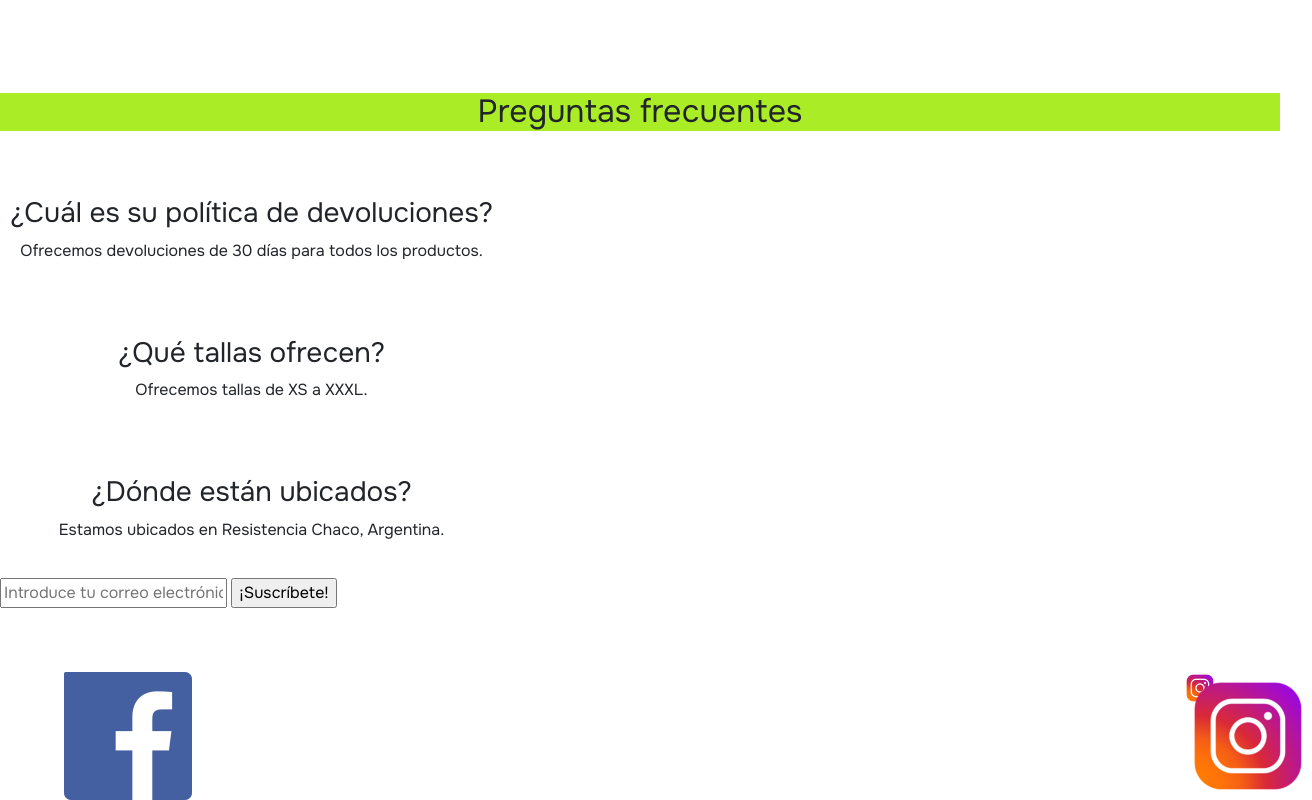
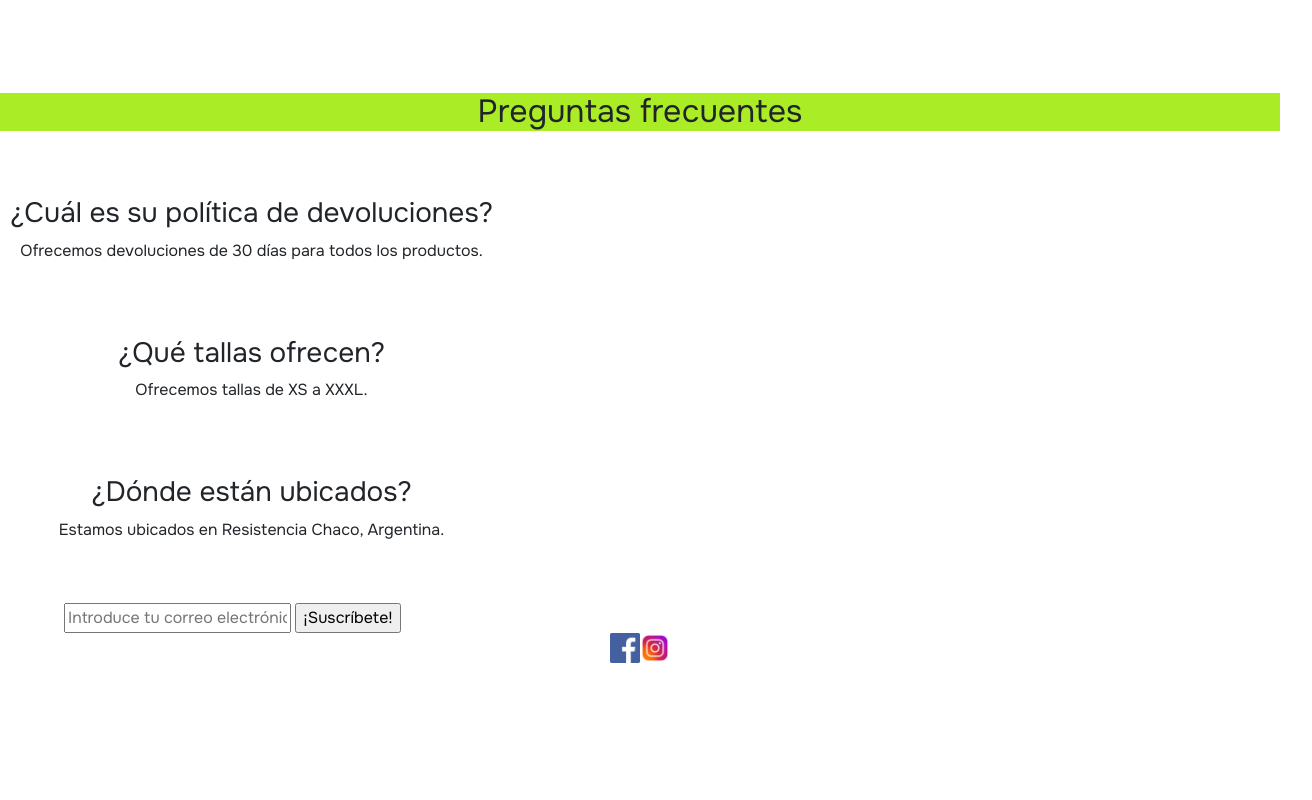
Before and after one commit to NaiaraWet/PF-DressCode-wetzel, a plain HTML site: page index.html in a window 1280 px wide. Shown: the part 2317-3117 px from the top of the page, 1312 px wide, since content can reach past the window. After the commit the page ends 2981 px from the top, so only its background shows below. Drawn offline with nearby package versions, Linux system fonts and the light colour scheme.

Commit message:
Version 4 de Preentregable

```diff
--- a/css/style.css
+++ b/css/style.css
@@ -156,32 +156,34 @@ h3 {
   width: 100%;
   text-align: center;
 }
+.suscribete {
+  margin-left: 5%;
+  margin-top: 2%;
+}
 
 .social-media {
   display: flex;
-  justify-content: space-between;
+  justify-content: center;
   align-items: center;
-  margin: 5%;
 
   }
 
-  .logo-facebook {
-    width: 32px;
-    height: 32px;
-    background-image: url("../assets/facebook.png");
+  .logo-facebook img{
+    width: 30px;
+    height: 30px;
     background-position: center;
     background-size: cover;
     background-repeat: no-repeat;
     background-color: #ffffff;
-    margin-right: 2%;
+    margin-bottom: 3%;
      }
-     .logo-instagram {
-      width: 32px;
-      height: 32px;
-      background-image: url("../assets/instagram.png");
+     .logo-instagram img {
+      width: 30px;
+      height: 30px;
       background-position: center;
       background-size: cover;
       background-repeat: no-repeat;
+      margin-bottom: 3%;
 
     }
 
@@ -256,7 +258,7 @@ h3 {
 
   @media (max-width: 1020px) {
      body {
-      background-color: #5656b3;
+      background-color: #8282cf;
      }
 
    }
@@ -360,5 +362,4 @@ h3 {
     }
 
 
-
     }
--- a/index.html
+++ b/index.html
@@ -172,10 +172,12 @@
           </li>
         </ul>
       </div>
+      <div class="suscribete">
       <form action="https://miservidordecorreo.com/subscribe" method="post">
         <input type="email" placeholder="Introduce tu correo electrónico">
         <input type="submit" value="¡Suscríbete!">
       </form>
+    </div>
     </section>
 
   </main>
```
